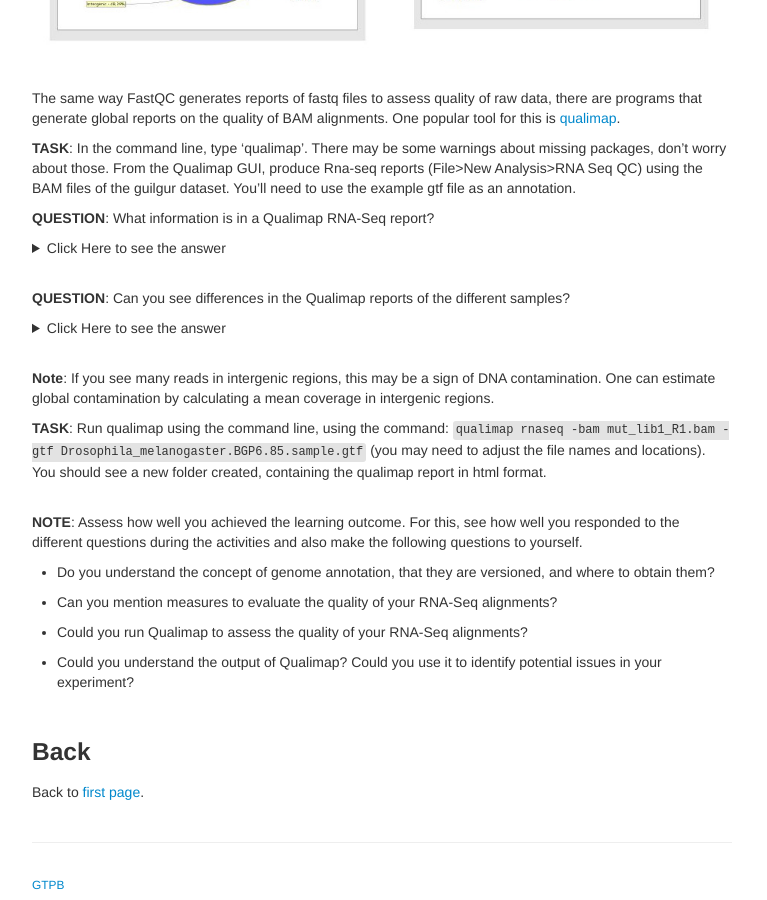
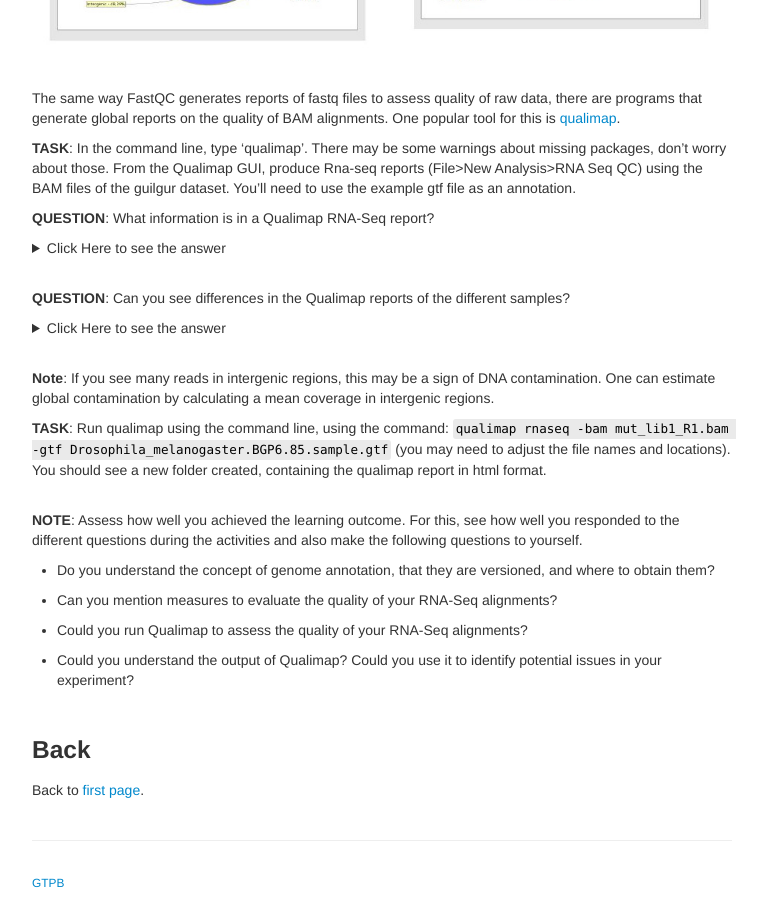
Before and after one commit to GTPB/ADER19F, a Jekyll site: the page built from pages/L06.md, in a window 1280 px wide and 900 px high, scrolled down 4275 px. Shown: the whole window, without its empty margins (258-1025 px from the left). Built offline with Jekyll 4.4.1, drawn with Linux system fonts in a browser that asks for light colours.

Commit message:
Update L06.md

```diff
--- a/pages/L06.md
+++ b/pages/L06.md
@@ -47,18 +47,18 @@
 
 **QUESTION**: In IGV, look at position: 3L:15041314-15044195 (alternatively, look for the gene Rpn12R, or Fbgn0036465). What can you see?
 <details><summary>Click Here to see the answer</summary><p>
-You can see that the gene is expressed (there are reads aligning) in the Mutant, but not in Wild Type control samples.</p>
+You can see that the gene is expressed (there are reads aligning) in the Mutant, but not in Wild Type control samples.
 
 <img src="./images/L06/rpnr12r.jpg" alt="Rpnr12r">
 
-</details>
+</p></details>
 <br/>
 
 **QUESTION**: In IGV, look at position: X:20689286-20698941 (alternatively, look for the gene run, or FBgn0003300). What can you see?
 <details><summary>Click Here to see the answer</summary><p>
 You can see that the gene seems slightly more expressed in the Mutant, but more noticeable you see a splicing defect in the mutant that you don't see in Wild Type control samples.
 
-![Run](https://github.com/maccardoso/ADER18S/blob/master/assets/run.jpg)
+<img src="./images/L06/run.jpg" alt="Run">
 
 </p></details>
 <br/>
@@ -67,7 +67,7 @@
 <details><summary>Click Here to see the answer</summary><p>
 That gene is highly expressed in all samples (much greater coverage than the other genes). Looking at the coverage along the gene, it seems that samples seem to cluster by replicates instead of their genotype, since in one group of replicates the reads seem to accumulate next to the polyA.
 
-![Act5c](./images/L06/act5c.jpg)
+<img src="./images/L06/act5c.jpg" alt="Act5c">
 
 </p></details>
 <br/>
@@ -123,15 +123,15 @@
 **QUESTION**: What information is in a Qualimap RNA-Seq report?
 <details><summary>Click Here to see the answer</summary>
 
-A Qualimap report includes, among other things:
+<p>A Qualimap report includes, among other things:</p>
+<ul>
+  <li>Number of aligned/mapped reads and other global statistics</li>
 
-  * Number of aligned/mapped reads and other global statistics
+  <li>Genomic origin of the reads (whether they map to exons, or introns, or intergenic regions)</li>
 
-  * Genomic origin of the reads (whether they map to exons, or introns, or intergenic regions)
+  <li>Coverage along the genes (to identify possible positional bias)</li>
 
-  * Coverage along the genes (to identify possible positional bias)
-
-</details>
+</ul></details>
 <br/>
 
 
@@ -144,7 +144,7 @@
 **Note**: If you see many reads in intergenic regions, this may be a sign of DNA contamination. One can estimate global contamination by calculating a mean coverage in intergenic regions.
 <br/>
 
-**TASK**: Run qualimap using the command line, using the command: <span style="padding:2px 3px 3px;background-color: #e3e3e3;font-family: Courier New;font-size: 12px;color: #333333;-webkit-border-radius: 3px;-moz-border-radius: 3px;border-radius: 3px;">qualimap rnaseq -bam mut_lib1_R1.bam -gtf Drosophila_melanogaster.BGP6.85.sample.gtf</span> (you may need to adjust the file names and locations). You should see a new folder created, containing the qualimap report in html format.
+**TASK**: Run qualimap using the command line, using the command: <code style="background-color:#eaeaea; padding:2px 3px 3px;white-space:pre-wrap">qualimap rnaseq -bam mut_lib1_R1.bam -gtf Drosophila_melanogaster.BGP6.85.sample.gtf</code> (you may need to adjust the file names and locations). You should see a new folder created, containing the qualimap report in html format.
 <br/>
 <br/>
 
```
